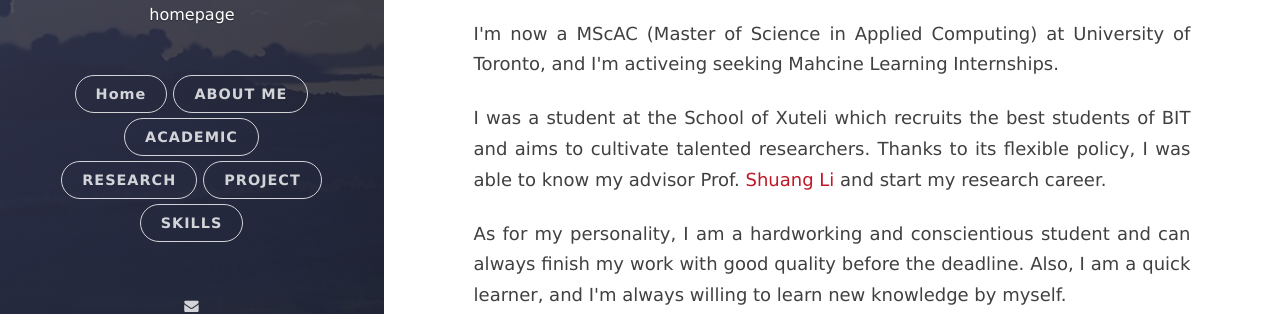
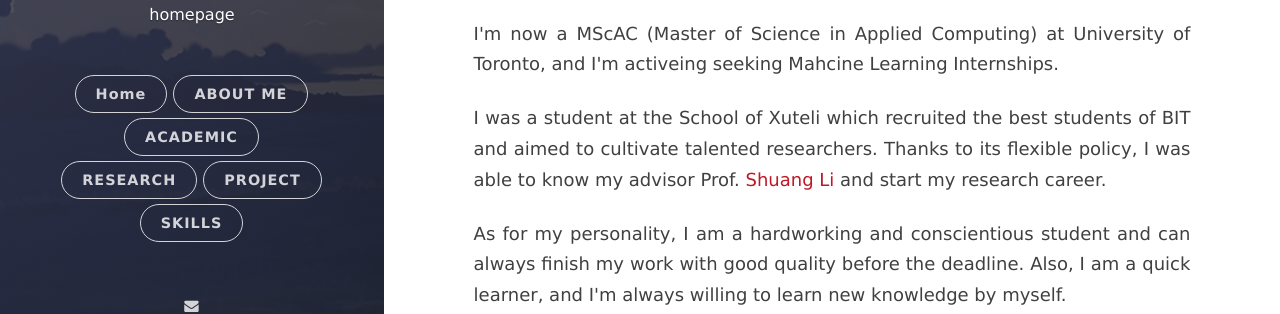
Before and after one commit to yinkejia/yinkejia.github.io, a Jekyll site: the page built from _posts/2022-08-31-ABOUT-ME.markdown, in a window 1280 px wide. Shown: the part 481-795 px from the top of the page. Built offline with Jekyll 4.4.1, drawn with Linux system fonts in a browser that asks for light colours; nearby versions of some CDN libraries.

Commit message:
Update 2022-08-31-ABOUT-ME.markdown

```diff
--- a/_posts/2022-08-31-ABOUT-ME.markdown
+++ b/_posts/2022-08-31-ABOUT-ME.markdown
@@ -13,6 +13,6 @@ date: 2022-08-31 15:32:24.000000000 +09:00
 <br><br>
 <font size="4">
 <p>I'm now a MScAC (Master of Science in Applied Computing) at University of Toronto, and I'm activeing seeking Mahcine Learning Internships.</p>
-<p>I was a student at the School of Xuteli which recruits the best students of BIT and aims to cultivate talented researchers. Thanks to its flexible policy, I was able to know my advisor Prof. <a href="http://shuangli.xyz/" target="_blank">Shuang Li</a> and start my research career.</p>
+<p>I was a student at the School of Xuteli which recruited the best students of BIT and aimed to cultivate talented researchers. Thanks to its flexible policy, I was able to know my advisor Prof. <a href="http://shuangli.xyz/" target="_blank">Shuang Li</a> and start my research career.</p>
 <p>As for my personality, I am a hardworking and conscientious student and can always finish my work with good quality before the deadline. Also, I  am a quick learner, and I'm always willing to learn new knowledge by myself.</p>
 </font>
```
